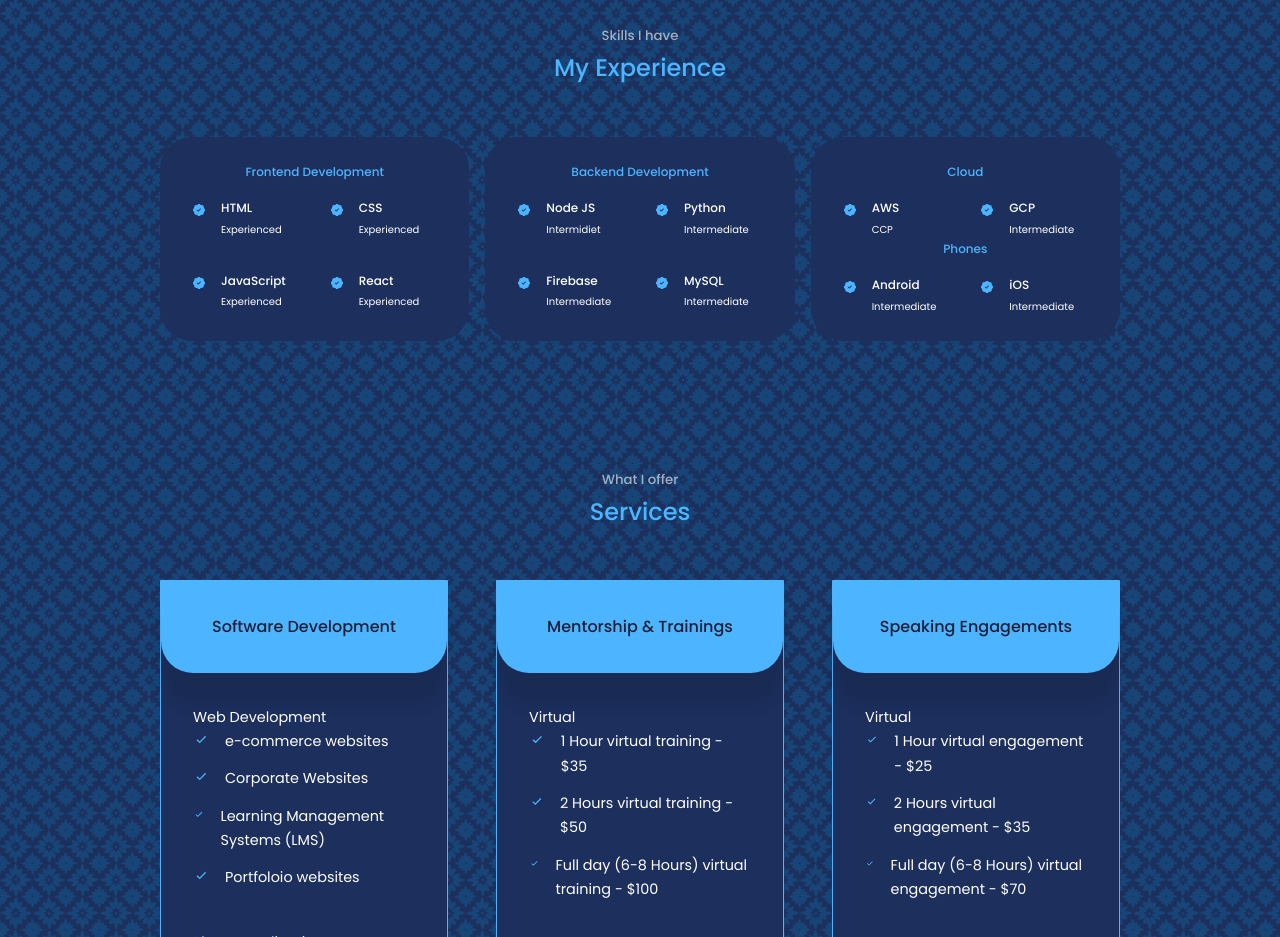
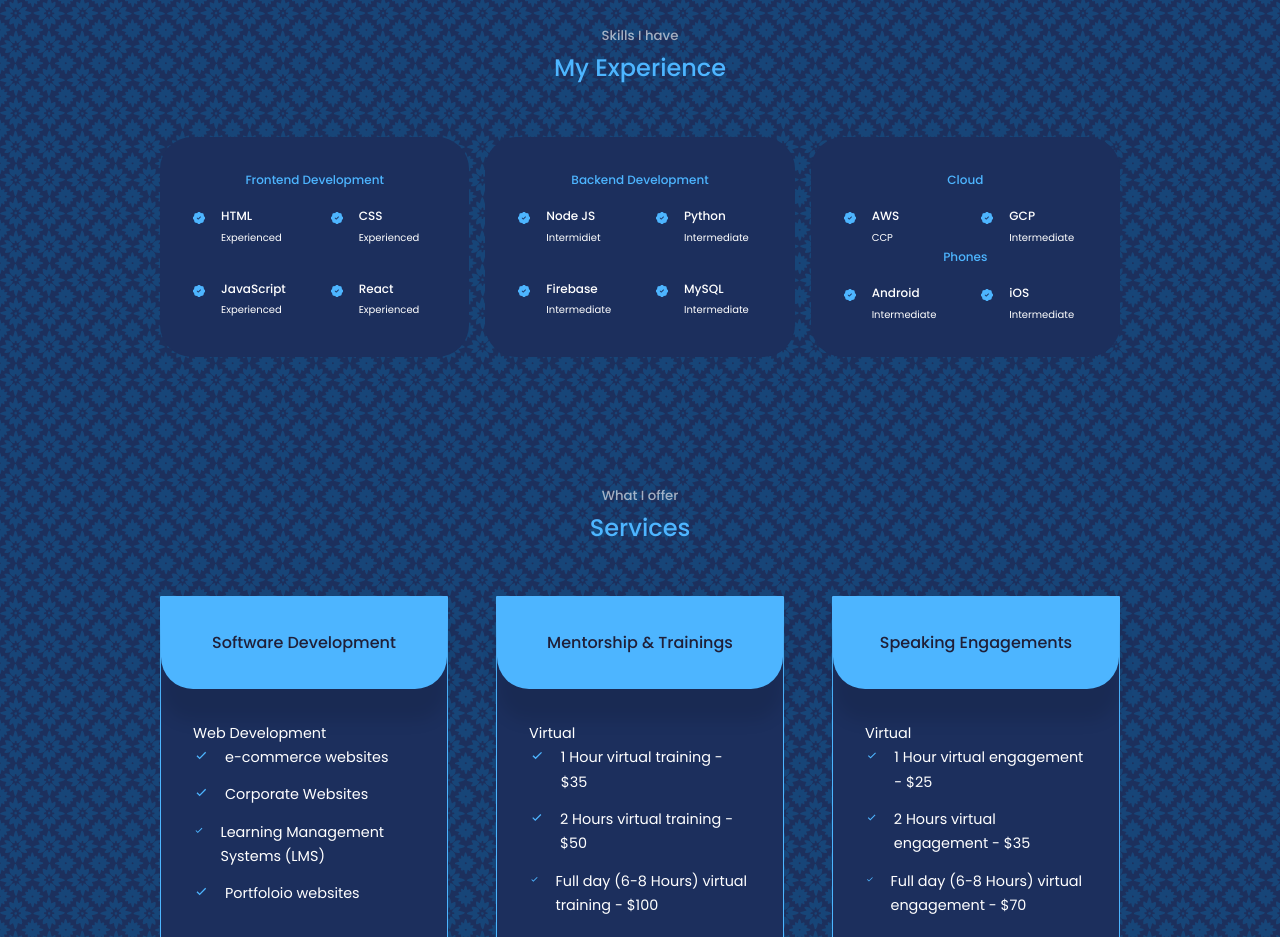
Before and after one commit to Gitthuma/george-githuma-portfolio-website, a React (Create React App) app: page / in a window 1280 px wide. Shown: the part 1720-2657 px from the top of the page. Built offline with nearby package versions, Linux system fonts and the light colour scheme.

Commit message:
Adjusted padding for cards

```diff
--- a/src/Components/Experience/Experience.css
+++ b/src/Components/Experience/Experience.css
@@ -8,7 +8,7 @@
 /*Style the direct divs inside experience__container*/
 .experience__container > div {
     background: var(--color-bg-variant);
-    padding: 1.5rem 2rem;
+    padding: 2rem 2rem;
     border-radius: 2rem;
     border: 1px solid transparent;
     transition: var(--transition);
```
